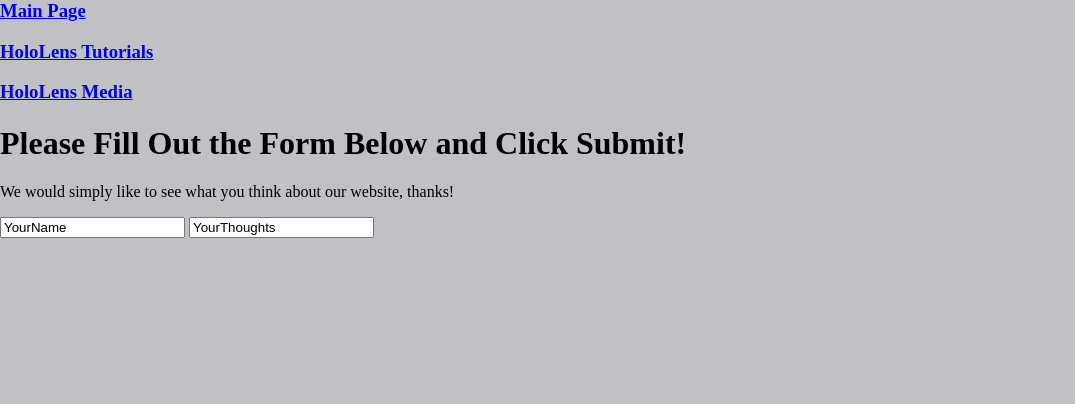
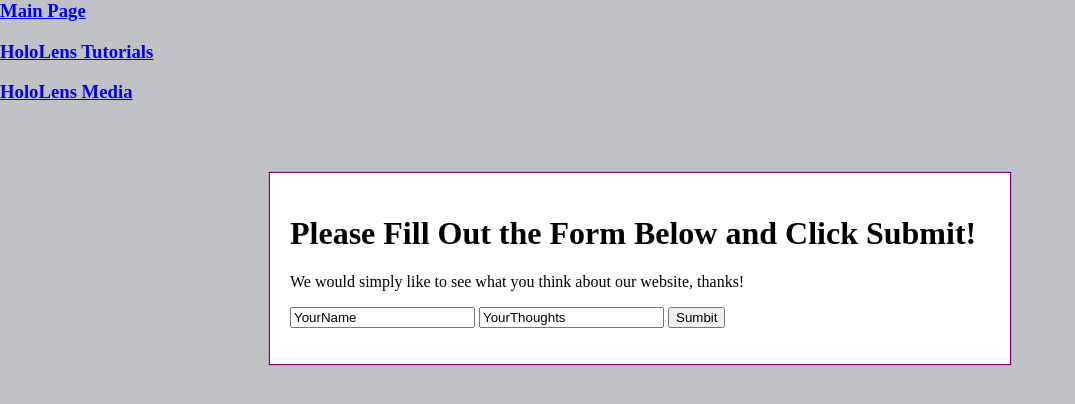
Before and after one commit to Alove13/CreativeProject-1, a plain HTML site: page survey.html in a window 1280 px wide. Shown: the whole page, without its empty margins (0-1075 px from the left). Drawn offline with Linux system fonts and the light colour scheme.

Commit message:
Finished JS on Survey Form

```diff
--- a/OtherPages.css
+++ b/OtherPages.css
@@ -45,3 +45,12 @@
 }
 ul {
 }
+#centeredContent {
+  background-color: white;
+  max-width: 700px;
+  /*height: 80%*/
+  margin: auto;
+  margin-top: 70px;
+  padding: 20px;
+  box-shadow: 0 0 1px 1px purple;
+}
--- a/survey.html
+++ b/survey.html
@@ -4,6 +4,12 @@
         <meta name="viewport" content="width=device-width">
         <script>
 
+            function myFunction(){
+                var myName = document.getElementById("inputName").value;
+                var myThoughts = document.getElementById("inputThoughts").value;
+                document.getElementById("SubmittedName").innerHTML = myName;
+                document.getElementById("SubmittedThoughts").innerHTML = myThoughts;
+            }
         </script>
     </head>
     <body>
@@ -18,12 +24,17 @@
           </div>
           <div id="centeredContent">
 
-            <h1 class="Headers">Please Fill Out the Form Below and Click Submit!</h1>
-             <p class="Paragraphs">We would simply like to see what you think about our website, thanks!</p>
+                <h1 class="Headers">Please Fill Out the Form Below and Click Submit!</h1>
+                <p class="Paragraphs">We would simply like to see what you think about our website, thanks!</p>
 
-             <input id="inputName" type="text" value="YourName">
-             <input id="inputThoughts" type="text" value="YourThoughts">
-          </div>
+                <input id="inputName" type="text" value="YourName">
+                <input id="inputThoughts" type="text" value="YourThoughts">
+
+                <button onclick="myFunction()">Sumbit</button>
+
+                <p id="SubmittedName"></p>
+                <p id="SubmittedThoughts"></p>
+            </div>
 
     </body>
 </html>
```
Also changed, not shown: index.html (+1 -1 lines).
